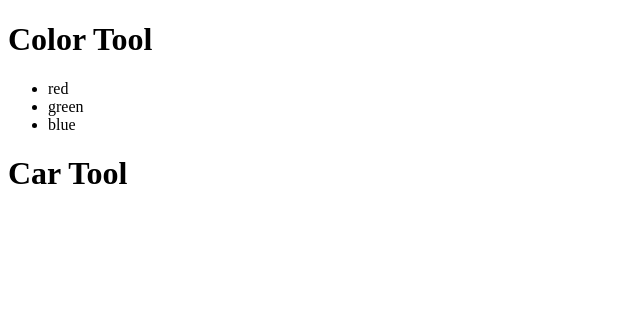
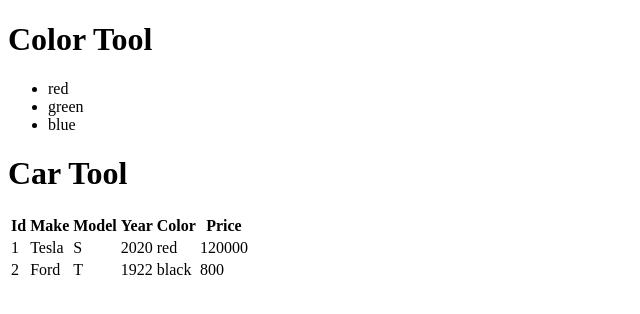
Before and after one commit to t4d-classes/angular_06012022, an Angular app in the folder demo-app/: page / in a window 1280 px wide. Shown: the top 314 px of the page, without its empty margins (0-640 px from the left). Built offline with nearby package versions, Linux system fonts and the light colour scheme.

Commit message:
add exercise 2 solution

```diff
--- a/demo-app/src/app/car-tool/components/car-home/car-home.component.html
+++ b/demo-app/src/app/car-tool/components/car-home/car-home.component.html
@@ -1,3 +1,26 @@
 <header>
-  <h1>Car Tool</h1>
+  <h1>{{headerText}}</h1>
 </header>
+
+<table>
+  <thead>
+    <tr>
+      <th>Id</th>
+      <th>Make</th>
+      <th>Model</th>
+      <th>Year</th>
+      <th>Color</th>
+      <th>Price</th>
+    </tr>
+  </thead>
+  <tbody>
+    <tr *ngFor="let car of cars">
+      <td>{{car.id}}</td>
+      <td>{{car.make}}</td>
+      <td>{{car.model}}</td>
+      <td>{{car.year}}</td>
+      <td>{{car.color}}</td>
+      <td>{{car.price}}</td>
+    </tr>
+  </tbody>
+</table>
--- a/demo-app/src/app/car-tool/components/car-home/car-home.component.ts
+++ b/demo-app/src/app/car-tool/components/car-home/car-home.component.ts
@@ -1,4 +1,6 @@
 import { Component, OnInit } from '@angular/core';
+
+import { Car } from '../../models/cars';
 
 @Component({
   selector: 'app-car-home',
@@ -7,6 +9,13 @@
 })
 export class CarHomeComponent implements OnInit {
 
+  headerText = "Car Tool";
+
+  cars: Car[] = [
+    { id: 1, make: 'Tesla', model: 'S', year: 2020, color: 'red', price: 120000 },
+    { id: 2, make: 'Ford', model: 'T', year: 1922, color: 'black', price: 800 },
+  ]
+
   constructor() { }
 
   ngOnInit(): void {
--- /dev/null
+++ b/demo-app/src/app/car-tool/models/cars.ts
@@ -0,0 +1,10 @@
+
+
+export type Car = {
+  id: number,
+  make: string,
+  model: string,
+  year: number,
+  color: string,
+  price: number,
+};
```
